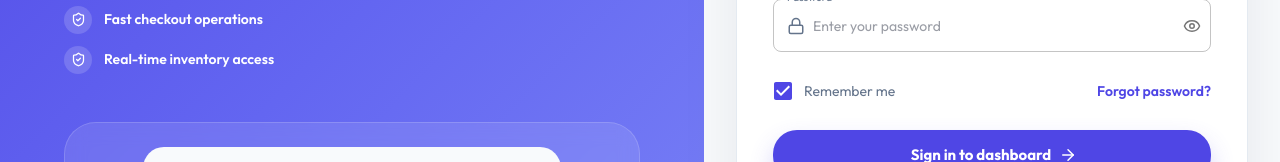
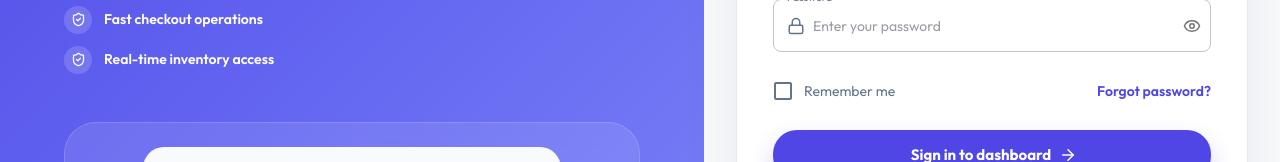
Before and after one commit to MazidulIslam/pos, a Next.js app in the folder frontend/: page /login in a window 1280 px wide. Shown: the part 404-566 px from the top of the page. Built offline with nearby package versions, Linux system fonts and the light colour scheme; what @mui/material-nextjs would draw is missing.

Commit message:
feat: implement "Remember me" functionality on the login page to persist user email in local storage.

```diff
--- a/frontend/src/app/(auth)/login/page.jsx
+++ b/frontend/src/app/(auth)/login/page.jsx
@@ -24,9 +24,18 @@ import { Eye, EyeOff, Mail, Lock, ArrowRight, ShieldCheck } from "lucide-react";
 export default function LoginPage() {
   const [showPassword, setShowPassword] = useState(false);
   const [formData, setFormData] = useState({ email: "", password: "" });
+  const [rememberMe, setRememberMe] = useState(false);
   const [isLoading, setIsLoading] = useState(false);
   const [errorMsg, setErrorMsg] = useState("");
   const router = useRouter();
+
+  React.useEffect(() => {
+    const savedEmail = localStorage.getItem("rememberedEmail");
+    if (savedEmail) {
+      setFormData((prev) => ({ ...prev, email: savedEmail }));
+      setRememberMe(true);
+    }
+  }, []);
 
   const highlights = useMemo(
     () => [
@@ -68,6 +77,12 @@ export default function LoginPage() {
       // Store token (in a real app, use secure cookies or more robust state management)
       localStorage.setItem("token", data.data.token);
       localStorage.setItem("user", JSON.stringify(data.data.user));
+
+      if (rememberMe) {
+        localStorage.setItem("rememberedEmail", formData.email);
+      } else {
+        localStorage.removeItem("rememberedEmail");
+      }
 
       // Redirect to dashboard
       router.push("/");
@@ -335,7 +350,12 @@ export default function LoginPage() {
                 }}
               >
                 <FormControlLabel
-                  control={<Checkbox defaultChecked />}
+                  control={
+                    <Checkbox
+                      checked={rememberMe}
+                      onChange={(e) => setRememberMe(e.target.checked)}
+                    />
+                  }
                   label={
                     <Typography component="span" variant="body2" color="text.secondary">
                       Remember me
```
